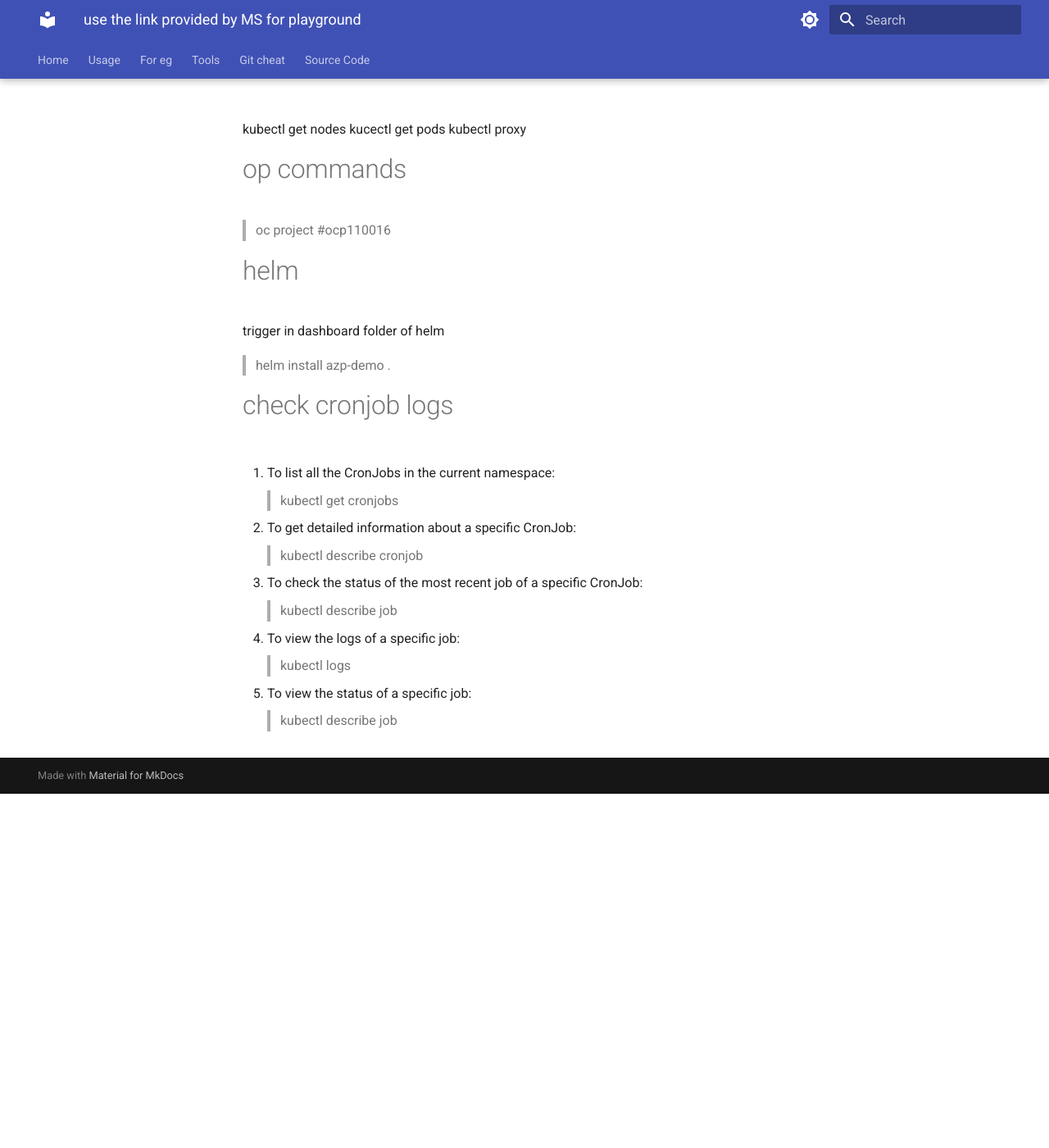
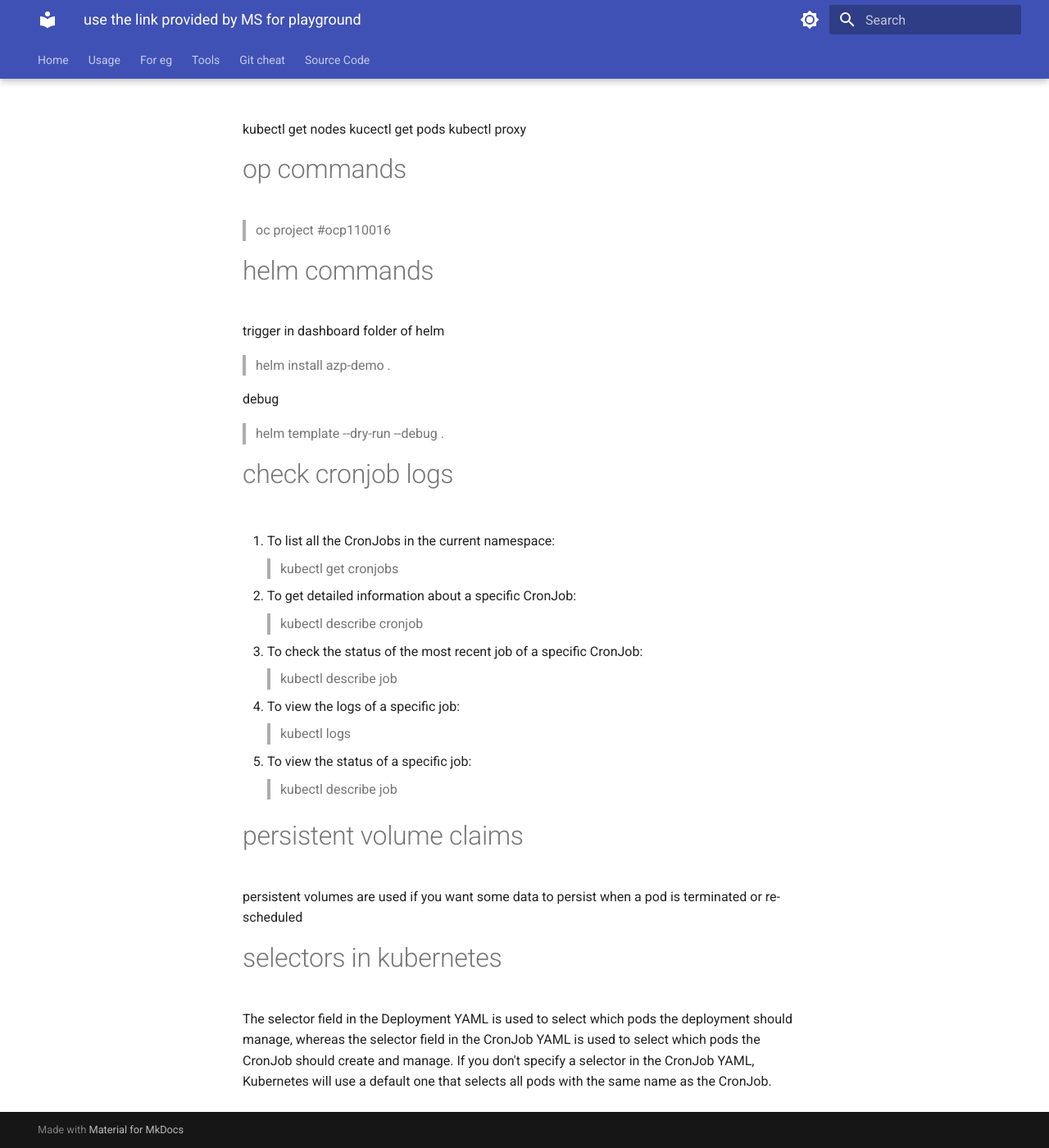
Before and after one commit to botlaram/developer, an MkDocs documentation site: the page built from docs/k8op.md, in a window 1280 px wide and 1400 px high, scrolled down 953 px. Shown: the whole window at 82% size. Built offline with MkDocs 1.6.1 and Material for MkDocs 9.7.7, drawn with Linux system fonts in a browser that asks for light colours; before the commit the page ends 1921 px from its top, so only the background shows below that.

```diff
--- a/docs/k8op.md
+++ b/docs/k8op.md
@@ -46,9 +46,12 @@
 # op commands
 > oc project <projectname> #ocp110016
 
-# helm
+# helm commands
 trigger in dashboard folder of helm
 > helm install azp-demo .
+
+debug
+> helm template --dry-run --debug <release-name> .
 
 # check cronjob logs
 1. To list all the CronJobs in the current namespace:
@@ -65,3 +68,13 @@
 
 5. To view the status of a specific job:
 > kubectl describe job <job-name>
+
+
+
+# persistent volume claims
+
+persistent volumes are used if you want some data to persist when a pod is terminated or re-scheduled
+
+# selectors in kubernetes
+
+The selector field in the Deployment YAML is used to select which pods the deployment should manage, whereas the selector field in the CronJob YAML is used to select which pods the CronJob should create and manage. If you don't specify a selector in the CronJob YAML, Kubernetes will use a default one that selects all pods with the same name as the CronJob.
```
Also changed, not shown: docs/tools.md (+9 -0 lines), k8/k8README.md (+28 -0 lines), 2 other files.
